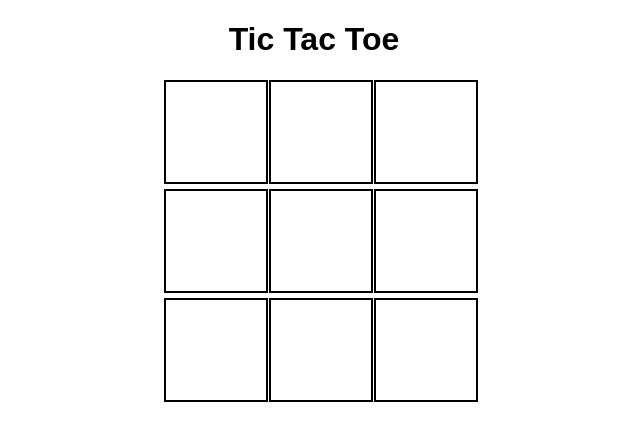
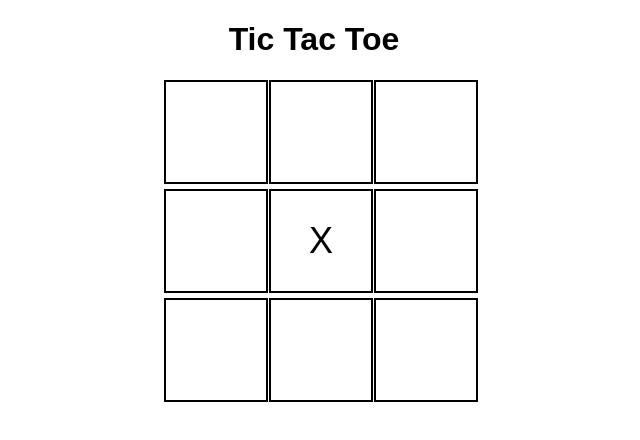
Before and after one commit to iamneo-production/afeccadadaaed304915524efdcbcabetwo, a website: page index.html in a window 1280 px wide. Both pictures are taken after a click on the element 640 px from the left and 240 px from the top of the page. Shown: the full height of the page, 326-966 px from the left. Drawn offline with Linux system fonts and the light colour scheme.

Commit message:
Backup Commit

```diff
--- a/index.html
+++ b/index.html
@@ -57,7 +57,20 @@
         <div class="message" id="message"></div>
         <script>
             const board=document.getElementById('board');
-            const cells=document.querySelectorAll
+            const cells=document.querySelectorAll('[data-cell]');
+            let currentPlayer='X';
+            let isGameActive=true;
+            board.addEventListener('click',(e)=>{
+                const cell=e.target;
+                if(!cell.classList.contains('cell')||!isGameActive||cell.textContent !==''){
+                    return;
+                }
+                cell.textContent=currentPlayer;
+                cell.classList.add(currentPlayer);
+                if(checkWin()){
+                    message.textContent='${currentPlayer} wins';
+                }
+            })
         </script>
     </body>
 </html>
```
